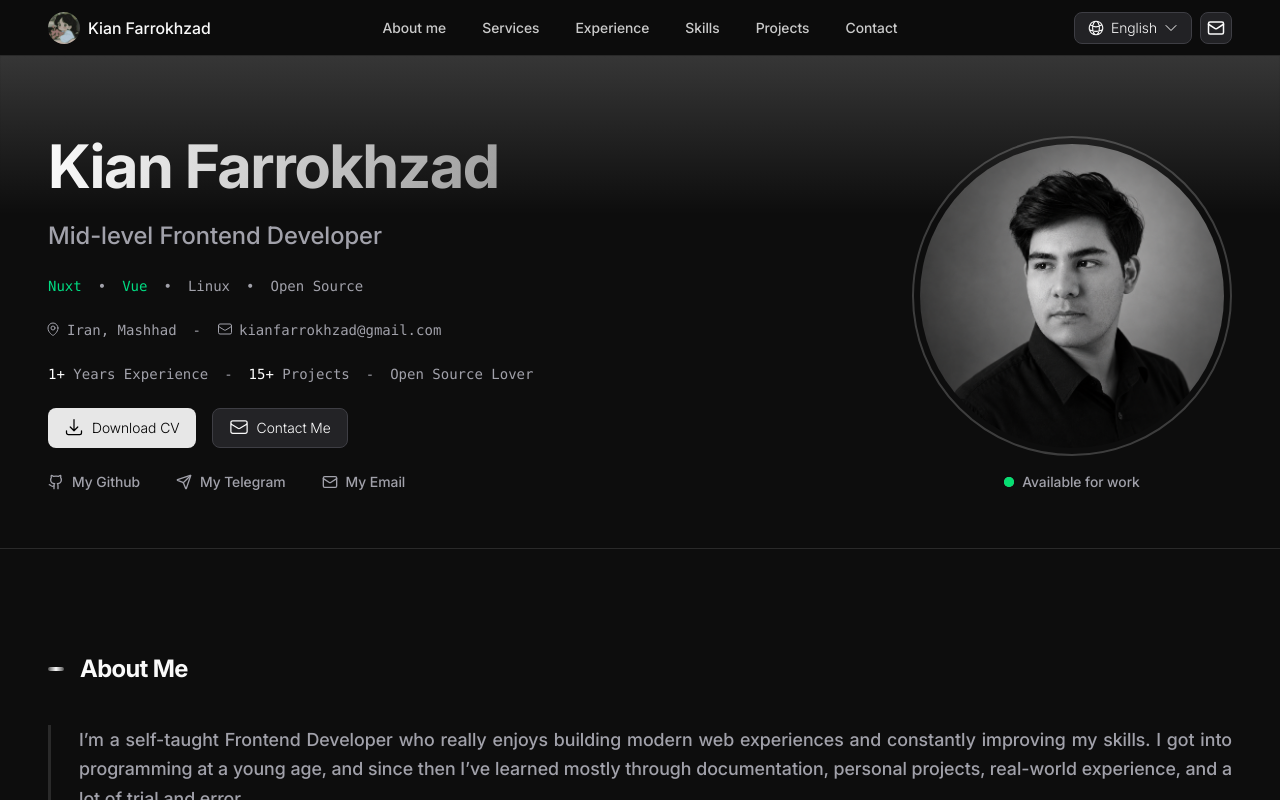
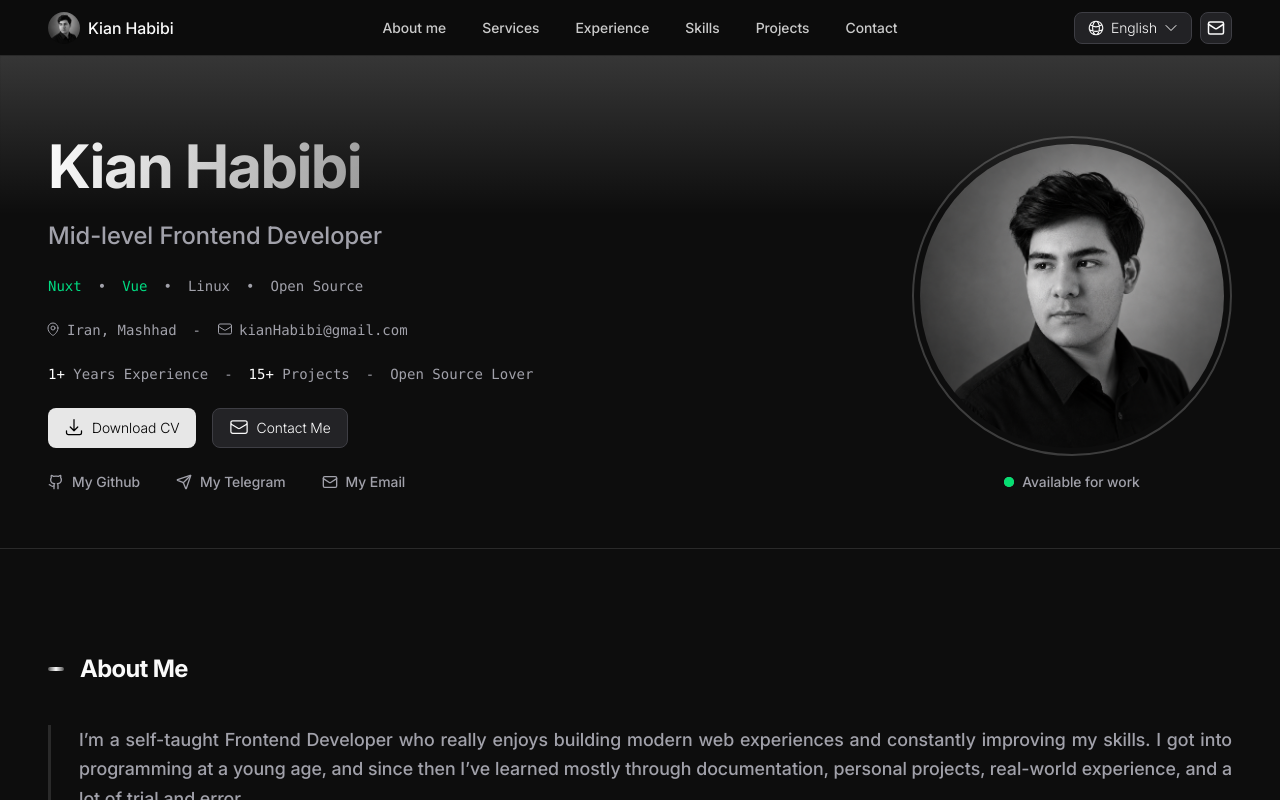
Before and after one commit to kiansolati56/my-website, a Nuxt app: page / in a window 1280 px wide. Shown: the top 800 px of the page. Built offline with nearby package versions, Linux system fonts and the light colour scheme.

Commit message:
fix: profile bugs

```diff
--- a/app/data/en.json
+++ b/app/data/en.json
@@ -3,10 +3,10 @@
     "lang": "en",
     "dir": "ltr",
     "fontClass": "font-inter",
-    "pageTitle": "Kian Farrokhzad — Frontend Developer",
-    "siteName": "Kian Farrokhzad",
-    "description": "Kian Farrokhzad is a frontend developer focused on Nuxt, Vue, Tailwind CSS, JavaScript, WordPress headless, and modern web experiences.",
-    "keywords": "Kian Farrokhzad, frontend developer, Nuxt, Vue, Tailwind CSS, JavaScript, WordPress headless, Laravel, Iran",
+    "pageTitle": "Kian Habibi — Frontend Developer",
+    "siteName": "Kian Habibi",
+    "description": "Kian Habibi is a frontend developer focused on Nuxt, Vue, Tailwind CSS, JavaScript, WordPress headless, and modern web experiences.",
+    "keywords": "Kian Habibi, frontend developer, Nuxt, Vue, Tailwind CSS, JavaScript, WordPress headless, Laravel, Iran",
     "locale": "en_US"
   },
   "languageSwitcher": {
@@ -51,7 +51,7 @@
     }
   ],
   "hero": {
-    "name": "Kian Farrokhzad",
+    "name": "Kian Habibi",
     "role": "Mid-level Frontend Developer",
     "tags": [
       "Nuxt",
@@ -60,7 +60,7 @@
       "Open Source"
     ],
     "location": "Iran, Mashhad",
-    "email": "kianfarrokhzad@gmail.com",
+    "email": "kianHabibi@gmail.com",
     "stats": [{
         "value": "1+",
         "label": "Years Experience"
@@ -247,7 +247,7 @@
       "message": "Your message has been sent successfully."
     }
   },
-  "footer": "© 2026 Kian Farrokhzad.",
+  "footer": "© 2026 Kian Habibi.",
   "sectionTitles": {
     "services": "Services",
     "experience": "Experience",
--- a/app/data/fa.json
+++ b/app/data/fa.json
@@ -60,7 +60,7 @@
       "متن‌باز"
     ],
     "location": "ایران، مشهد",
-    "email": "kianfarrokhzad@gmail.com",
+    "email": "kianHabibi@gmail.com",
     "stats": [{
         "value": "1+",
         "label": "سال تجربه"
--- a/app/pages/index.vue
+++ b/app/pages/index.vue
@@ -186,7 +186,7 @@ watch(currentLocale, () => {
         <nav class="container grid grid-cols-12 items-center">
             <NuxtLink to="/" class="col-span-6 lg:col-span-3 flex justify-start items-center gap-2">
                 <div class="size-8 rounded-full overflow-hidden">
-                    <NuxtImg class="size-full object-cover" src="/images/profile.jpg" :alt="hero.name" />
+                    <NuxtImg class="size-full object-cover" src="/images/profile.png" :alt="hero.name" />
                 </div>
                 <span class="text-foreground">{{ hero.name }}</span>
             </NuxtLink>
@@ -242,7 +242,7 @@ watch(currentLocale, () => {
                                             <span :class="isEn ? 'mb-px' : 'mt-px'">{{ item.flag }}</span>
                                             <span class="text-foreground text-sm">{{ item.label }}</span>
                                             <span class="font-mono text-muted-foreground text-xs mt-0.5">{{ item.short
-                                            }}</span>
+                                                }}</span>
                                         </div>
                                     </button>
                                 </li>
@@ -251,7 +251,7 @@ watch(currentLocale, () => {
                     </Transition>
                 </div>
 
-                <a href="mailto:kianfarrokhzad@gmail.com"
+                <a href="mailto:kianHabibi@gmail.com"
                     class="size-8 rounded-lg bg-thgray-100/80 hover:bg-thgray-300/80 border border-thgray-200 text-foreground center shrink-0">
                     <svg xmlns="http://www.w3.org/2000/svg" width="24" height="24" viewBox="0 0 24 24" fill="none"
                         stroke="currentColor" stroke-width="2" stroke-linecap="round" stroke-linejoin="round"
@@ -606,10 +606,10 @@ watch(currentLocale, () => {
                             <span>{{ item.title }}</span>
                         </div>
                         <span class="text-xs text-muted-foreground mt-1.5" :class="isEn ? 'font-mono' : ''">{{ item.date
-                        }}</span>
+                            }}</span>
                     </h3>
-                    <div class="text-muted-foreground leading-relaxed mt-4 border-white/20" :class="isEn ? 'pl-4 border-l-3' : 'pr-4 border-r-3'"
-                        v-html="item.description"></div>
+                    <div class="text-muted-foreground leading-relaxed mt-4 border-white/20"
+                        :class="isEn ? 'pl-4 border-l-3' : 'pr-4 border-r-3'" v-html="item.description"></div>
                     <div class="text-muted-foreground flex items-center gap-4 mt-4 text-sm">
                         <h3 :class="isEn ? 'font-mono' : ''">{{ labels.languages }}</h3>
                         <div class="flex items-center gap-4">
@@ -708,8 +708,9 @@ watch(currentLocale, () => {
                             class="h-10 px-4 rounded-lg bg-white/90 hover:bg-white text-black center gap-2 text-sm font-light"
                             :class="isSending ? 'opacity-50 cursor-not-allowed' : ''" :disabled="isSending"
                             type="submit">
-                            <svg :class="isEn ? '' : 'rotate-180 order-last'" v-if="!isSending" xmlns="http://www.w3.org/2000/svg" fill="none" viewBox="0 0 24 24"
-                                stroke-width="1.5" stroke="currentColor" class="size-5">
+                            <svg :class="isEn ? '' : 'rotate-180 order-last'" v-if="!isSending"
+                                xmlns="http://www.w3.org/2000/svg" fill="none" viewBox="0 0 24 24" stroke-width="1.5"
+                                stroke="currentColor" class="size-5">
                                 <path stroke-linecap="round" stroke-linejoin="round"
                                     d="M6 12 3.269 3.125A59.769 59.769 0 0 1 21.485 12 59.768 59.768 0 0 1 3.27 20.875L5.999 12Zm0 0h7.5" />
                             </svg>
```
